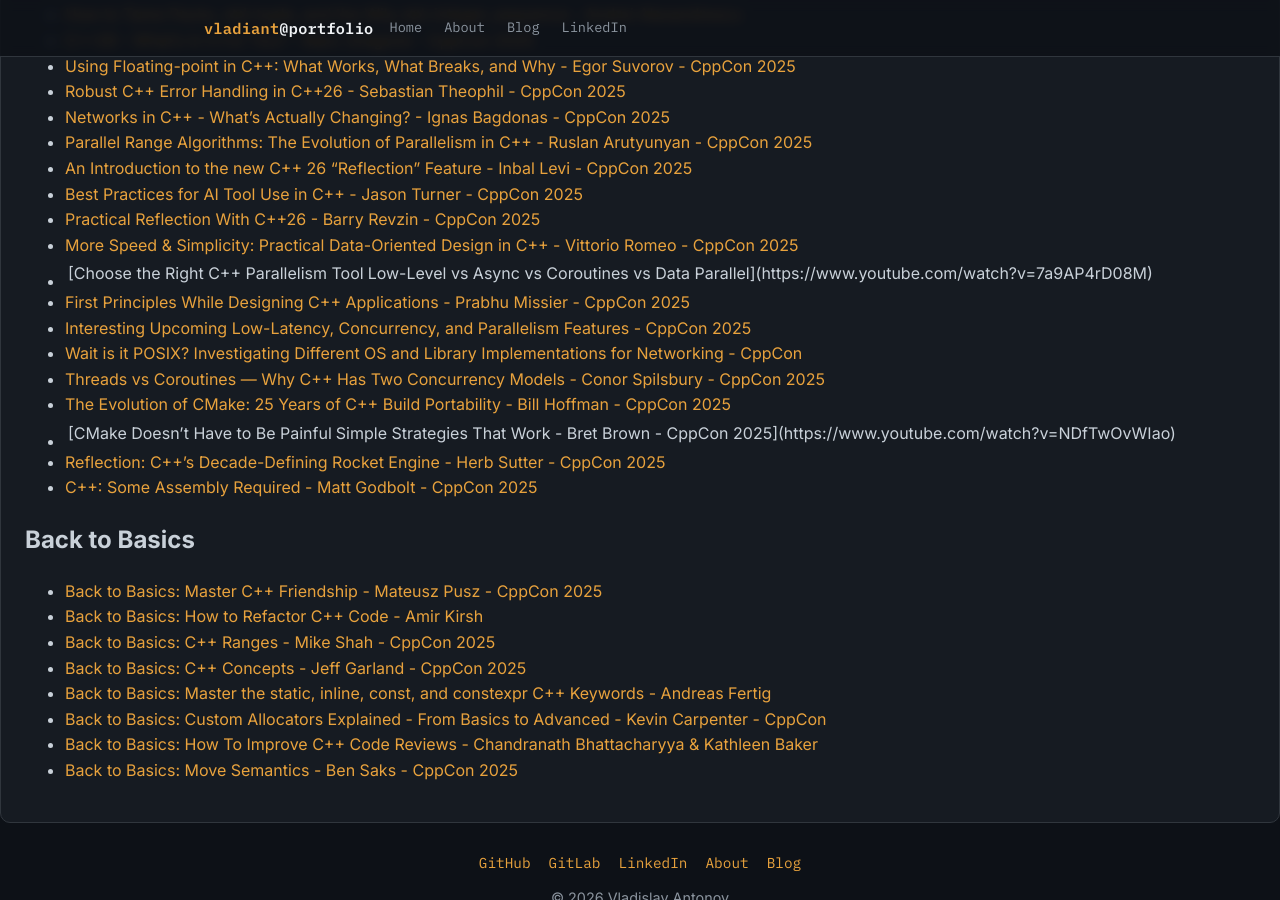
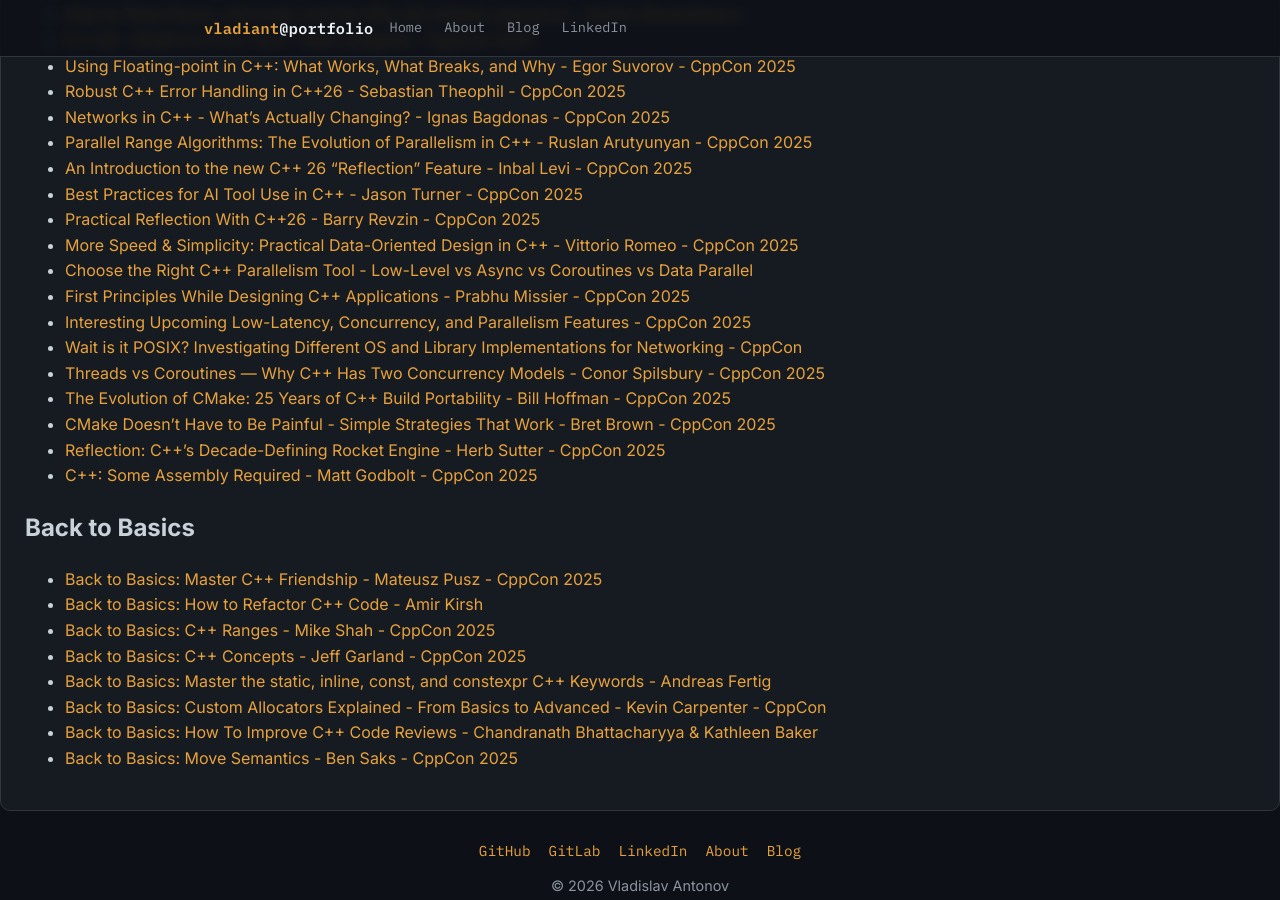
Before and after one commit to vladiant/vladiant.github.io, a Jekyll site: the page built from _posts/2026-07-11-cppcon-2025-selected.md, in a window 1280 px wide and 900 px high, scrolled down 522 px. Built offline with Jekyll 4.4.1, drawn with Linux system fonts in a browser that asks for light colours.

Commit message:
Fix post

```diff
--- a/_posts/2026-07-11-cppcon-2025-selected.md
+++ b/_posts/2026-07-11-cppcon-2025-selected.md
@@ -24,13 +24,13 @@
 * [Best Practices for AI Tool Use in C++ - Jason Turner - CppCon 2025](https://www.youtube.com/watch?v=xCuRUjxT5L8)
 * [Practical Reflection With C++26 - Barry Revzin - CppCon 2025](https://www.youtube.com/watch?v=ZX_z6wzEOG0)
 * [More Speed & Simplicity: Practical Data-Oriented Design in C++ - Vittorio Romeo - CppCon 2025](https://www.youtube.com/watch?v=SzjJfKHygaQ)
-* [Choose the Right C++ Parallelism Tool | Low-Level vs Async vs Coroutines vs Data Parallel](https://www.youtube.com/watch?v=7a9AP4rD08M)
+* [Choose the Right C++ Parallelism Tool - Low-Level vs Async vs Coroutines vs Data Parallel](https://www.youtube.com/watch?v=7a9AP4rD08M)
 * [First Principles While Designing C++ Applications - Prabhu Missier - CppCon 2025](https://www.youtube.com/watch?v=8mLo5gXwn4k)
 * [Interesting Upcoming Low-Latency, Concurrency, and Parallelism Features - CppCon 2025](https://www.youtube.com/watch?v=M1pqI1B9Zjs)
 * [Wait is it POSIX? Investigating Different OS and Library Implementations for Networking - CppCon](https://www.youtube.com/watch?v=wDyssd8V_6w)
 * [Threads vs Coroutines — Why C++ Has Two Concurrency Models - Conor Spilsbury - CppCon 2025](https://www.youtube.com/watch?v=txffplpsSzg)
 * [The Evolution of CMake: 25 Years of C++ Build Portability - Bill Hoffman - CppCon 2025](https://www.youtube.com/watch?v=wPZV2hBNJmo)
-* [CMake Doesn't Have to Be Painful | Simple Strategies That Work - Bret Brown - CppCon 2025](https://www.youtube.com/watch?v=NDfTwOvWIao)
+* [CMake Doesn't Have to Be Painful - Simple Strategies That Work - Bret Brown - CppCon 2025](https://www.youtube.com/watch?v=NDfTwOvWIao)
 * [Reflection: C++’s Decade-Defining Rocket Engine - Herb Sutter - CppCon 2025](https://www.youtube.com/watch?v=7z9NNrRDHQU)
 * [C++: Some Assembly Required - Matt Godbolt - CppCon 2025](https://www.youtube.com/watch?v=zoYT7R94S3c)
 
```
